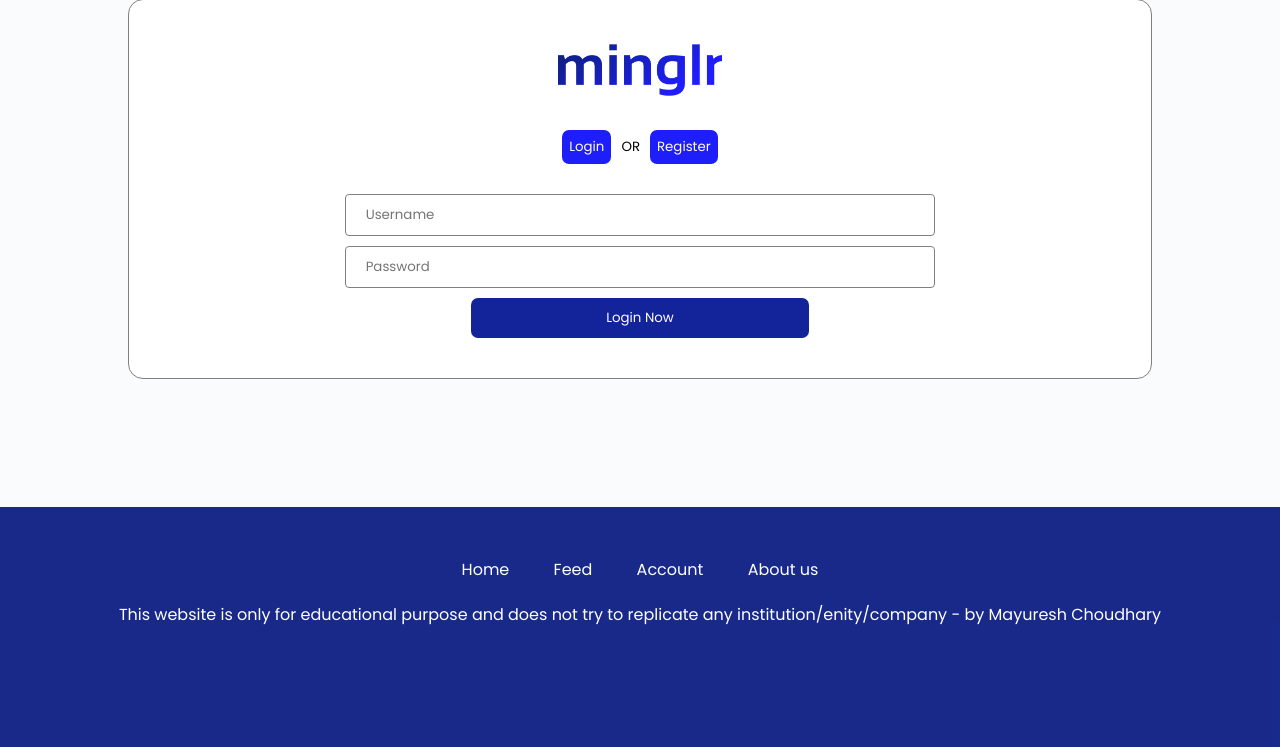
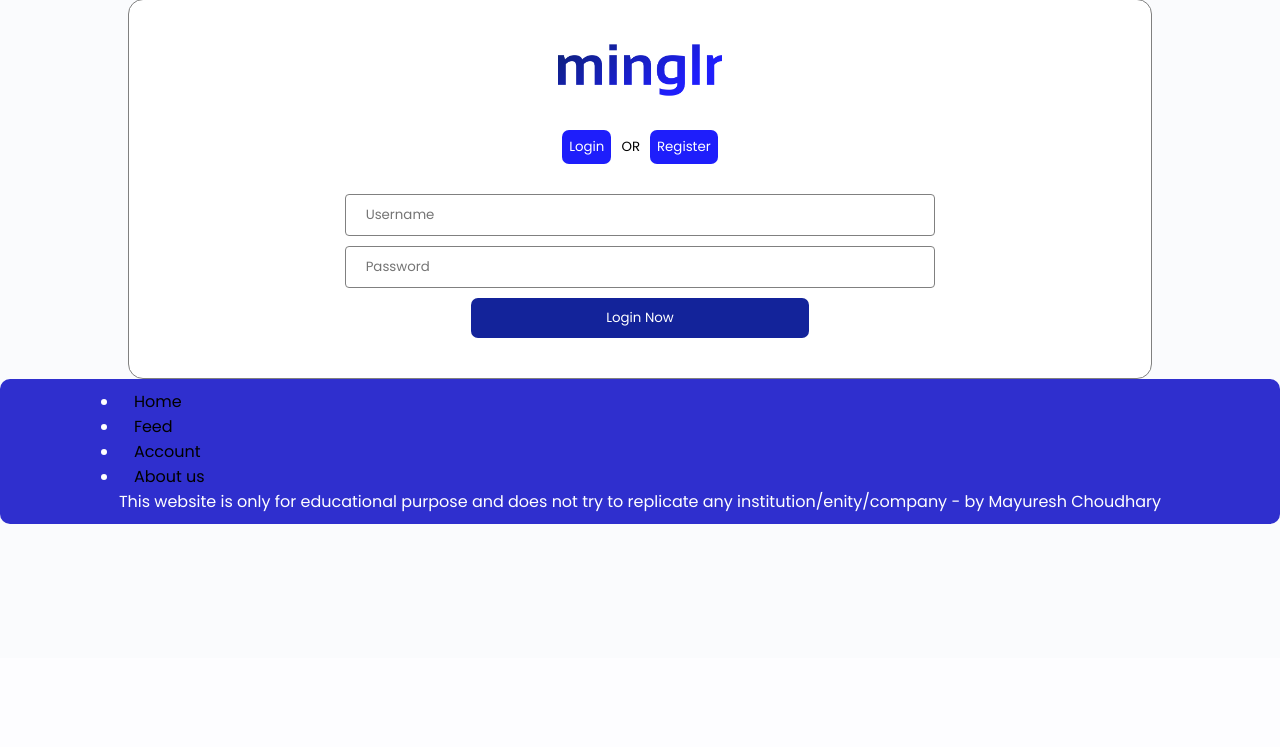
Before and after one commit to Mayuresh-22/Minglr, a PHP site: page /Minglr/ in a window 1280 px wide. Shown: the part 142-889 px from the top of the page. After the commit the page ends 666 px from the top, so only its background shows below. Run offline with PHP 8.4, Linux system fonts and the light colour scheme; some libraries are stand-ins or nearby versions.

Commit message:
Update style.css For Footer Styling

```diff
--- a/style/style.css
+++ b/style/style.css
@@ -257,32 +257,209 @@ input{
 }
 
 /* Footer styling*/
-.footer{
-    box-sizing: border-box;
-    height:30dvb;
-    width: 100%;
-    padding: 30px;
-    margin-top: 10%;
-    background-color: #0f2186f5;
-    text-align: center;
+.footer
+{
+    display:flex;
+    flex-direction: column;
+    padding:10px;
+    background-color: #2f2fce;
+    border-radius: 10px;
+    color:white;
+    gap:10px;
+    margin:auto;
 }
-.footer ul p{
-  color:white;
+
+/* ///////////////////footer top design/////// */
+.footerTop
+{
+    display: flex;
+    justify-content:space-between;
 }
-.footer li{
-    display: inline-block;
-    padding: 20px;
+
+.footerTop img
+{
+  cursor:pointer;
 }
-a.foot-link:link{
-    color: white;
+
+
+.footerSocialMedia
+{
+    display: flex;
+    justify-content: center;
 }
-a.foot-link:visited{
-    color: white;
+.footerSocialMedia img
+{
+    width: 50%;
 }
+
+.footerSocialMedia a
+{
+  width:7%;
+}
+
+.footerTopArrow
+{
+    justify-content: center;
+    width:8%;
+}
+
+.footerTopArrow img
+{
+    width:50%;
+}
+
+/* /////////////////footer mid design////////////////////// */
+.footerMid
+{
+    margin: auto;
+    font-size: 22px;
+    color:blue;
+    width:100%;
+    padding:30px 0;
+}
+
+.footerBar
+{
+    display: flex;
+    list-style: none;
+    justify-content: space-evenly;
+    padding: 0;
+    background-color: white;
+    width:30%;
+    margin:auto;
+    padding:10px 0;
+    border-radius:20px;
+}
+
+.foot-link
+{
+    padding:2px 15px;
+    border-radius: 10px;
+    color:black;
+    text-decoration: none;
+    transition: all .3s linear;
+    opacity: 1;
+    transform: translateY(0px);
+    cursor:pointer;
+}
+
+.foot-link:hover{
+   border-bottom:1px solid black;
+}
+
+.foot-link.footer-Link-Active
+{
+    background-color: blue;
+    color:white;
+    opacity: 1;
+    transform:scale(1.2);
+}
+
+/* .check{
+    height:200vh;
+} */
+
+/* ////////////footer bottom/////////////// */
+.footerBottom
+{
+    display:flex;
+    flex-direction: column-reverse;
+    background-color: white;
+    border-radius: 20px;
+    color:black;
+    align-items: center;
+
+}
+
+.footerBottom img
+{
+    width:50%;
+}
+
+.footerText1
+{
+  display: flex;
+  flex-direction: column;
+  align-items: center;
+  width:20%;
+  margin:10px 0;
+}
+
+/* responsivness */
+@media(max-width: 1420px){
+
+  .footerBar
+  {
+    width:40%;
+  }
+
+  .footerText1
+  {
+    width:30%;
+  }
+
+  .footerTopArrow
+{
+    width:10%;
+}
+}
+
+@media(max-width: 1030px){
+
+    .footerBar
+    {
+      width:50%;
+    }
+
+    .footerTopArrow
+    {
+        width:12%;
+    }
+  }
+
+
+  @media(max-width: 920px){
+
+    .footerBar
+    {
+      width:60%;
+    }
+
+    .footerTopArrow
+    {
+        width:14%;
+    }
+  }
+
+  /* mobile style adjustmnets */
+  @media(max-width: 720px){
+
+    .footerBar
+    {
+      width:70%;
+    }
+
+    .footerText1
+  {
+    width:50%;
+  }
+
+  .footerText2
+  {
+      font-size:10px;
+  }
+
+  .footerTopArrow
+    {
+        width:16%;
+    }
+  }
+
 .seperate_header{
   height: 1px;
   margin-top: 80px;
 }
+
 /* mobile style adjustments */
 @media(max-width: 720px){
     .navbar li{
@@ -299,14 +476,6 @@ a.foot-link:visited{
         width: 80%;
         margin-left: 10%;
         margin-right: 10%;
-    }
-
-    .footer li{
-        padding: 5px;
-        font-size: 13px;
-    }
-    .footer p{
-        font-size: 12px;
     }
 }
 
```
